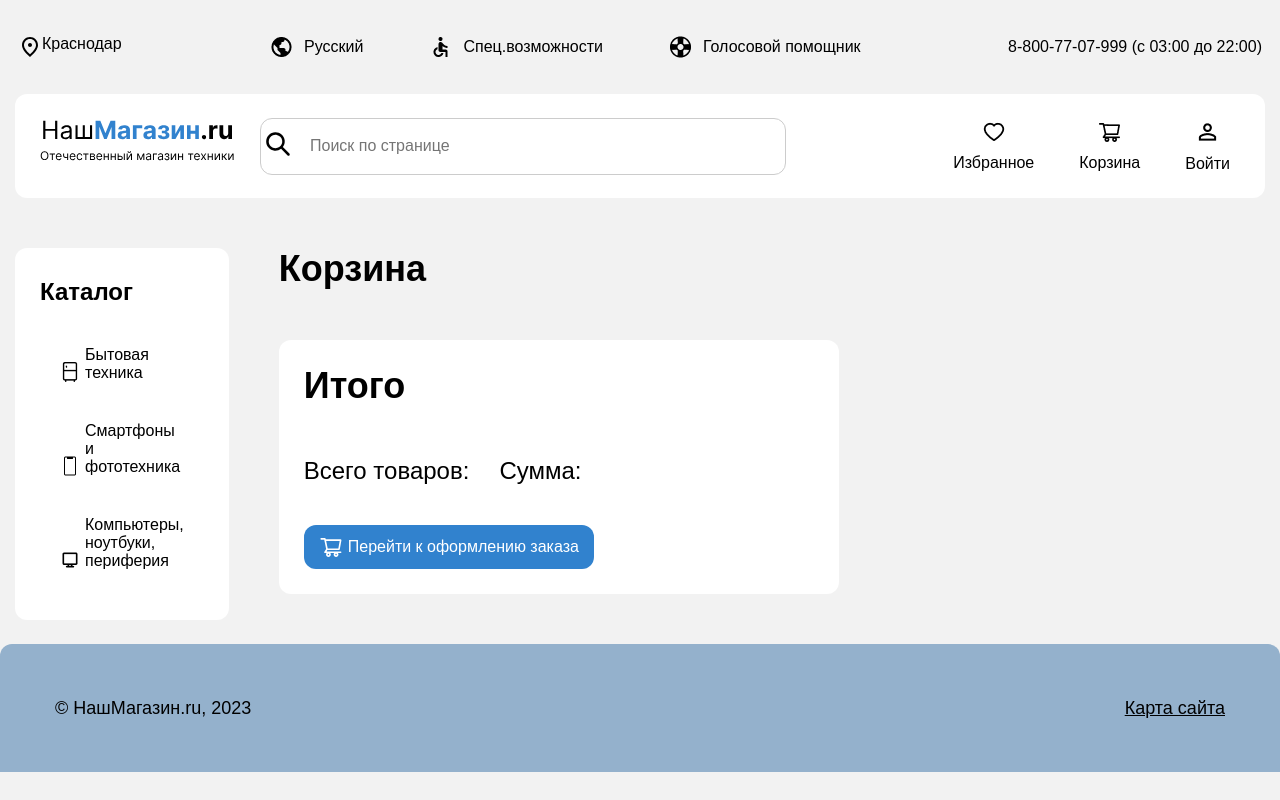
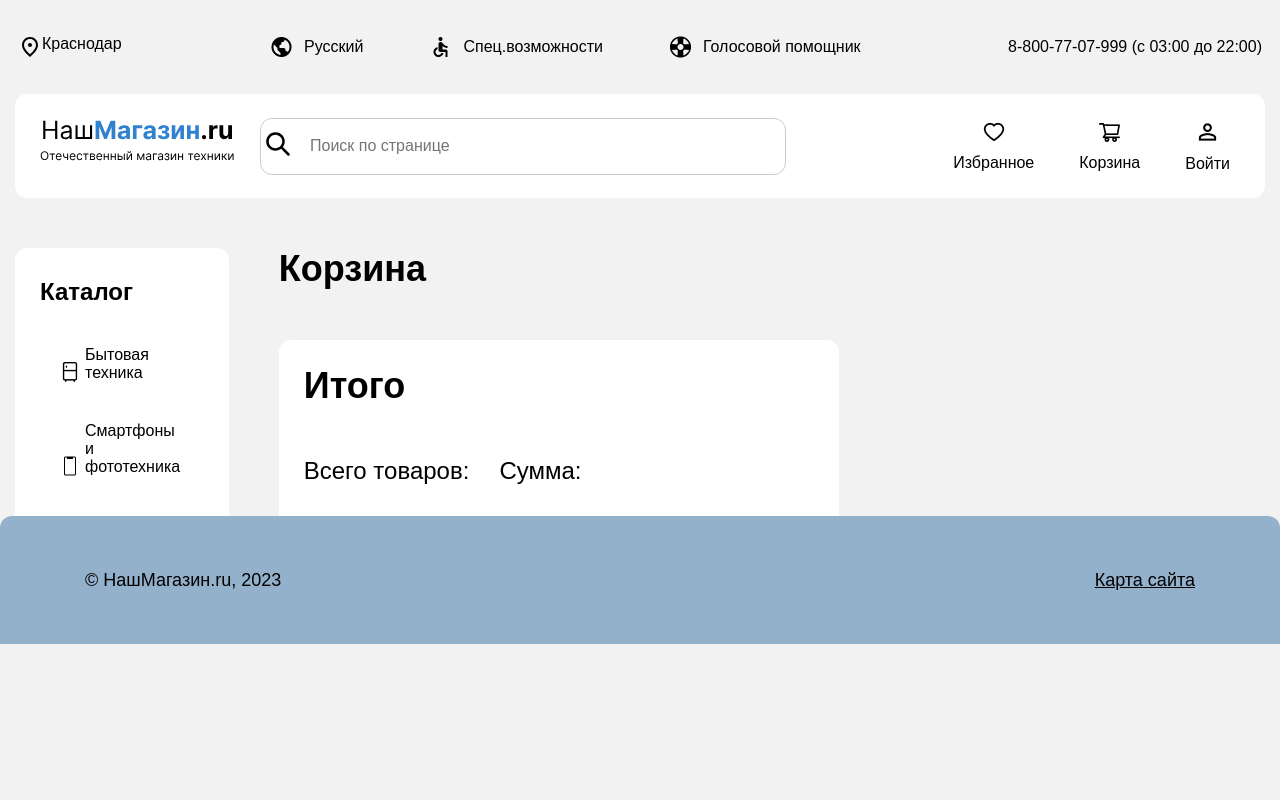
Before and after one commit to WaterMelonyOcO/voice-assistant-Frogs, a React (Create React App) app in the folder frontend/voice-assistant/: page /cart in a window 1280 px wide. Shown: the top 800 px of the page. Built offline with nearby package versions, Linux system fonts and the light colour scheme.

Commit message:
add a 'scroll to top' btn and fixed position footer

```diff
--- a/frontend/voice-assistant/public/locales/en/translation.json
+++ b/frontend/voice-assistant/public/locales/en/translation.json
@@ -87,7 +87,8 @@
     "l18": "Speaker",
     "l19": "Orders",
     "l20": "Order confirmation",
-    "l21": "Payment and delivery"
+    "l21": "Payment and delivery",
+    "l22": "Account"
 
 
 }
--- a/frontend/voice-assistant/src/App.css
+++ b/frontend/voice-assistant/src/App.css
@@ -19,7 +19,20 @@ body {
   --base-font-size: 16px;
   --one-font-size: 20px;
   --two-font-size: 24px;
+  --letters-spacing: normal;
+}
 
-  --letters-spacing: normal;
-
+.back-to-top {
+  width: 80px;
+  height: 80px;
+  position: sticky;
+  bottom: 20px;
+  right: 40px;
+  background: #0D8BC7;
+  color: white;
+  cursor: pointer;
+  border-radius: 50%;
+  border: none;
+  box-shadow: 0 5px 10px #808080;
+  font-size: 30px;
 }
--- a/frontend/voice-assistant/src/App.js
+++ b/frontend/voice-assistant/src/App.js
@@ -32,6 +32,25 @@ function App() {
   };
 
   const [modalActive, setModalActive] = useState(!true);
+
+  /* btn scroll to top */
+  const [showButton, setShowButton] = useState(false);
+  useEffect(() => {
+    window.addEventListener("scroll", () => {
+      if (window.scrollY > 250) {
+        setShowButton(true);
+      } else {
+        setShowButton(false);
+      }
+    });
+  }, []);
+  // This function will scroll the window to the top
+  const scrollToTop = () => {
+    window.scrollTo({
+      top: 0,
+      behavior: 'smooth' // for smoothly scrolling
+    });
+  };
   return ( <>
 
     <ImageToggleProvider>
@@ -80,6 +99,11 @@ function App() {
       </div>
 
       <SpecialFeaturesModal active={modalActive} setActive={setModalActive} />
+      {showButton && (
+        <button onClick={scrollToTop} className="back-to-top">
+          ⭱
+        </button>
+      )}
     </BrowserRouter>
     </ImageToggleProvider>
 
--- a/frontend/voice-assistant/src/components/Footer/style.css
+++ b/frontend/voice-assistant/src/components/Footer/style.css
@@ -8,7 +8,10 @@
     flex-direction: row;
     justify-content: space-between;
     align-items: center;
-    padding: 0 55px;
+    padding: 0 85px;
+    position: fixed;
+    right: 0;
+    bottom: 0;
 }
 
 .footer_h4 {
```
